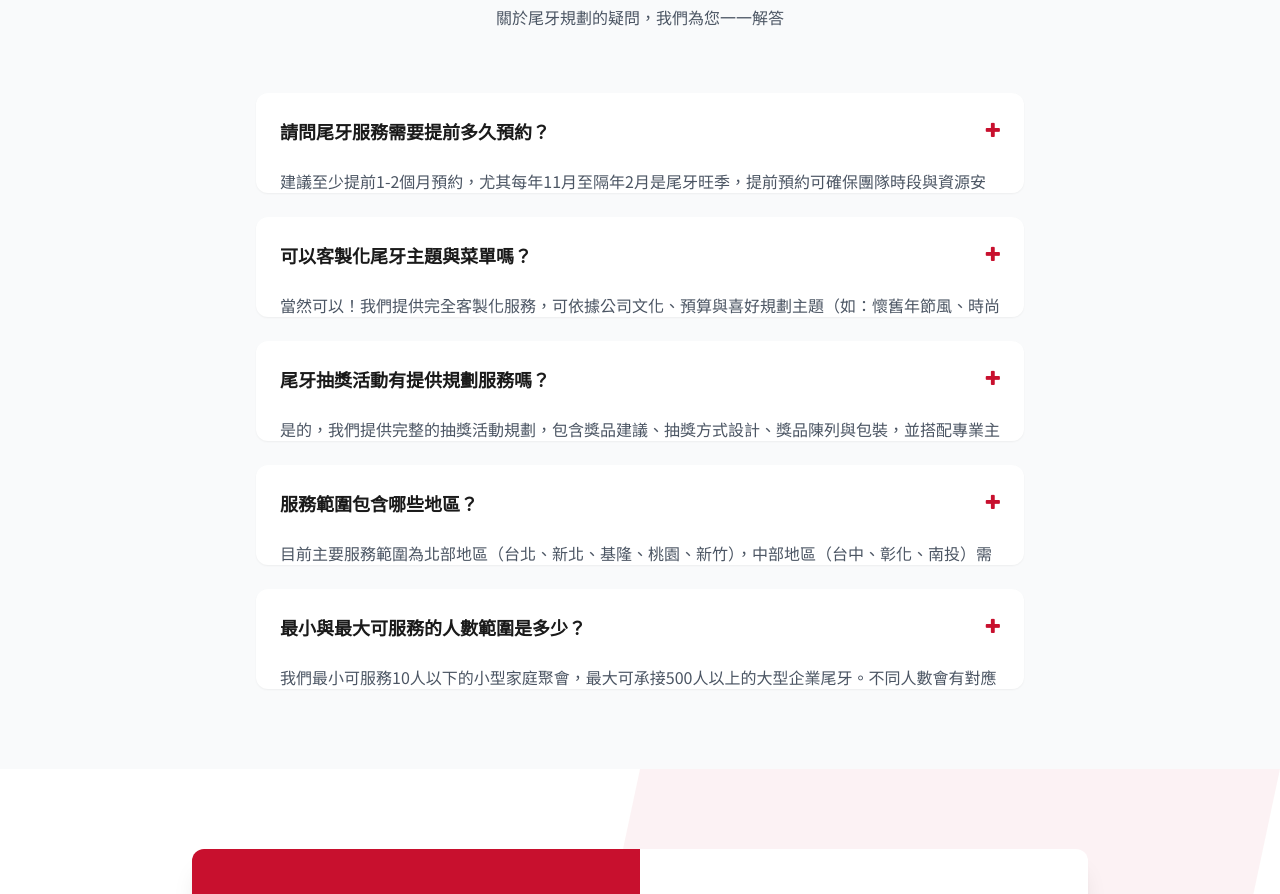
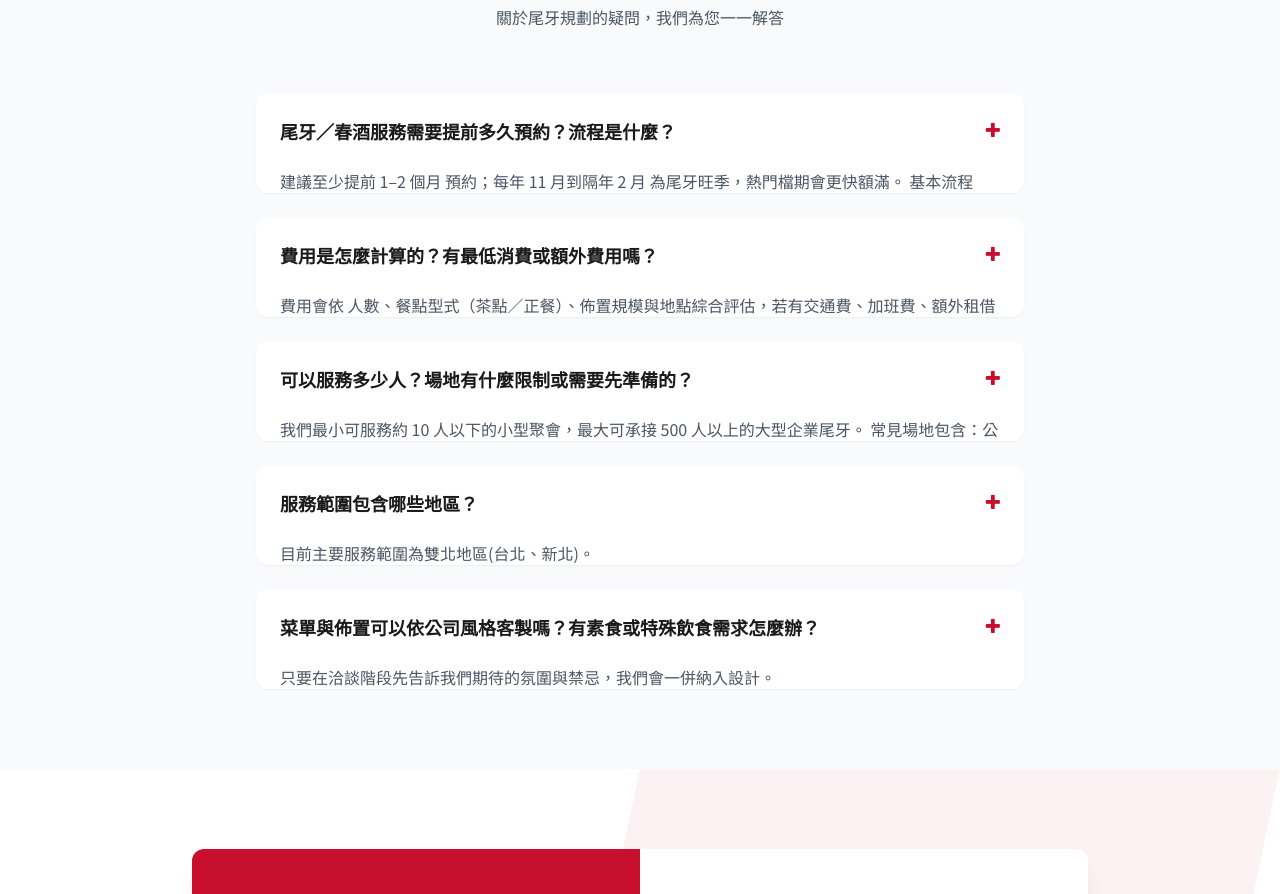
Before and after one commit to Muzentsao/muzentsao7.github.io, a plain HTML site: page index.html in a window 1280 px wide. Shown: the part 2843-3737 px from the top of the page. Drawn offline with nearby package versions, Linux system fonts and the light colour scheme.

Commit message:
Update index.html

```diff
--- a/index.html
+++ b/index.html
@@ -355,33 +355,39 @@
         <!-- FAQ項目1 -->
         <div class="bg-white rounded-xl overflow-hidden shadow-sm scroll-reveal">
           <button class="faq-question w-full flex justify-between items-center p-6 text-left font-semibold text-lg hover:bg-gray-50 transition-colors">
-            <span>請問尾牙服務需要提前多久預約？</span>
+            <span>尾牙／春酒服務需要提前多久預約？流程是什麼？</span>
             <i class="fa fa-plus text-primary transition-transform duration-300"></i>
           </button>
           <div class="faq-answer px-6 pb-6">
-            <p class="text-gray-600">建議至少提前1-2個月預約，尤其每年11月至隔年2月是尾牙旺季，提前預約可確保團隊時段與資源安排。若臨時需要服務（2週內），可聯繫我們確認是否有空檔，但建議越早規劃越能確保服務品質。</p>
+            <p class="text-gray-600">建議至少提前 1–2 個月 預約；每年 11 月到隔年 2 月 為尾牙旺季，熱門檔期會更快額滿。
+基本流程為：
+填寫線上表單或來電洽詢，提供日期、人數、地點、預算範圍。
+依需求設計菜單與佈置方向，提供報價。
+確認內容後，完成定金與檔期保留。
+活動前再與您確認場地動線、桌數與進撤場時間。</p>
           </div>
         </div>
 
         <!-- FAQ項目2 -->
         <div class="bg-white rounded-xl overflow-hidden shadow-sm scroll-reveal" style="transition-delay: 0.1s;">
           <button class="faq-question w-full flex justify-between items-center p-6 text-left font-semibold text-lg hover:bg-gray-50 transition-colors">
-            <span>可以客製化尾牙主題與菜單嗎？</span>
+            <span>費用是怎麼計算的？有最低消費或額外費用嗎？</span>
             <i class="fa fa-plus text-primary transition-transform duration-300"></i>
           </button>
           <div class="faq-answer px-6 pb-6">
-            <p class="text-gray-600">當然可以！我們提供完全客製化服務，可依據公司文化、預算與喜好規劃主題（如：懷舊年節風、時尚派對風等）。菜單也可量身打造，包含素食、清真等特殊需求，並融入年節吉祥菜色，增添節慶意義。</p>
+            <p class="text-gray-600">費用會依 人數、餐點型式（茶點／正餐）、佈置規模與地點綜合評估，若有交通費、加班費、額外租借設備等項目，會在報價單中事先註明，並依您的預算帶給出合適的配置建議。</p>
           </div>
         </div>
 
         <!-- FAQ項目3 -->
         <div class="bg-white rounded-xl overflow-hidden shadow-sm scroll-reveal" style="transition-delay: 0.2s;">
           <button class="faq-question w-full flex justify-between items-center p-6 text-left font-semibold text-lg hover:bg-gray-50 transition-colors">
-            <span>尾牙抽獎活動有提供規劃服務嗎？</span>
+            <span>可以服務多少人？場地有什麼限制或需要先準備的？</span>
             <i class="fa fa-plus text-primary transition-transform duration-300"></i>
           </button>
           <div class="faq-answer px-6 pb-6">
-            <p class="text-gray-600">是的，我們提供完整的抽獎活動規劃，包含獎品建議、抽獎方式設計、獎品陳列與包裝，並搭配專業主持人帶動現場氣氛。常見的抽獎方式有：幸運大轉盤、紅包牆、刮刮卡等，可依據活動規模選擇合適形式。</p>
+            <p class="text-gray-600">我們最小可服務約 10 人以下的小型聚會，最大可承接 500 人以上的大型企業尾牙。
+常見場地包含：公司會議室、茶水間旁走道、辦公室開放空間或大樓活動場地等。</p>
           </div>
         </div>
 
@@ -392,18 +398,18 @@
             <i class="fa fa-plus text-primary transition-transform duration-300"></i>
           </button>
           <div class="faq-answer px-6 pb-6">
-            <p class="text-gray-600">目前主要服務範圍為北部地區（台北、新北、基隆、桃園、新竹），中部地區（台中、彰化、南投）需視活動規模與地點評估是否加收交通費用。南部地區暫不提供常規服務，特殊大型活動可個案討論。</p>
+            <p class="text-gray-600">目前主要服務範圍為雙北地區(台北、新北)。</p>
           </div>
         </div>
 
         <!-- FAQ項目5 -->
         <div class="bg-white rounded-xl overflow-hidden shadow-sm scroll-reveal" style="transition-delay: 0.4s;">
           <button class="faq-question w-full flex justify-between items-center p-6 text-left font-semibold text-lg hover:bg-gray-50 transition-colors">
-            <span>最小與最大可服務的人數範圍是多少？</span>
+            <span>菜單與佈置可以依公司風格客製嗎？有素食或特殊飲食需求怎麼辦？</span>
             <i class="fa fa-plus text-primary transition-transform duration-300"></i>
           </button>
           <div class="faq-answer px-6 pb-6">
-            <p class="text-gray-600">我們最小可服務10人以下的小型家庭聚會，最大可承接500人以上的大型企業尾牙。不同人數會有對應的服務團隊配置與資源規劃，人數越多建議預留越多準備時間，確保活動順利進行。</p>
+            <p class="text-gray-600">只要在洽談階段先告訴我們期待的氛圍與禁忌，我們會一併納入設計。</p>
           </div>
         </div>
       </div>
```
